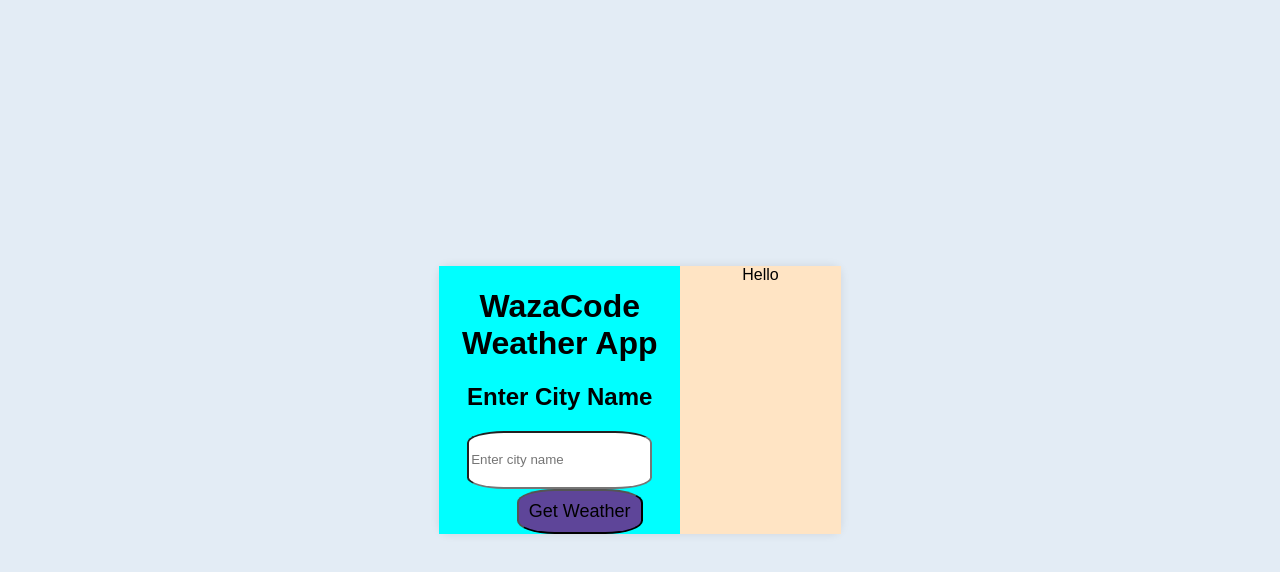
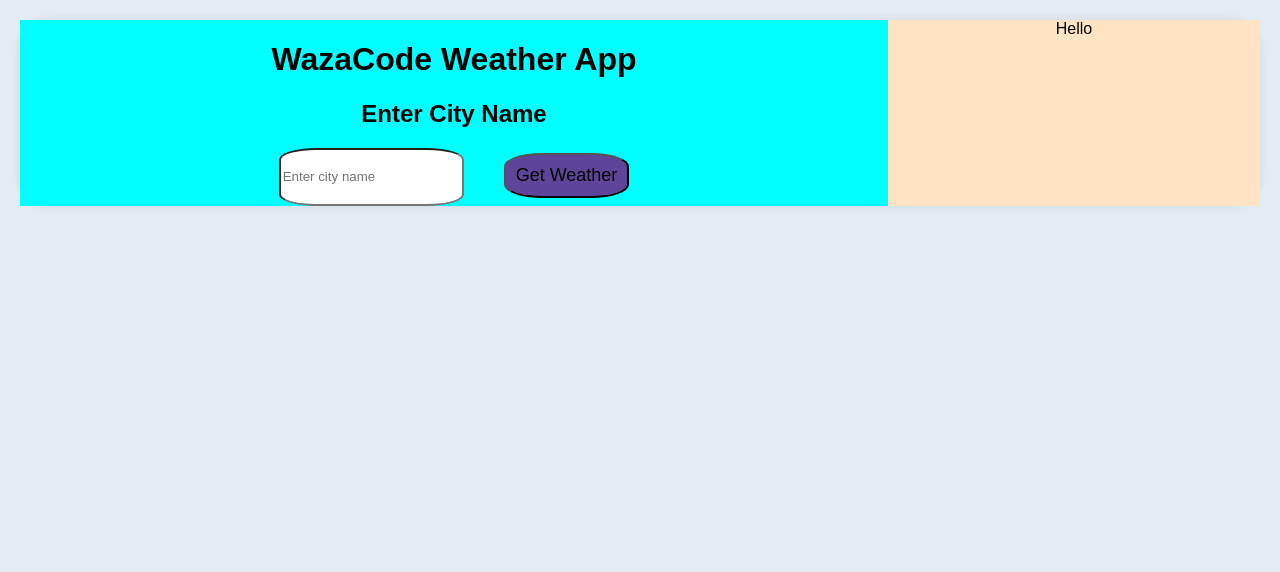
Before and after one commit to ishimwepati/Weather-App-React, a React (Create React App) app: page / in a window 1280 px wide. Shown: the top 572 px of the page. Built offline with nearby package versions, Linux system fonts and the light colour scheme; no server answers.

Commit message:
Design modified and Flex added

```diff
--- a/src/App.css
+++ b/src/App.css
@@ -1,30 +1,31 @@
 body {
   font-family: Arial, sans-serif;
-  display: flex;
   justify-content: center;
   align-items: center;
-  height: 100vh;
-  margin: 0;
   background-color: rgb(227, 236, 245);
   background-size: cover;
   background-position: center;
 }
 .right {
   background-color: aqua;
-  flex: 60%;
+  flex: 70%;
+  width: 80%;
 }
 
 .left {
   background-color: bisque;
-  flex: 40%;
+  flex: 30%;
+  width: 20%;
 }
 .container {
   display: flex;
   flex-direction: row;
+  margin: 20px;
   text-align: center;
-  border-radius: 10px;
+  border-radius: 30px;
   box-shadow: 0 0 10px rgba(0, 0, 0, 0.1);
   background-color: rgba(255, 255, 255, 0.8);
+
 }
 
 #getWeather {
```
